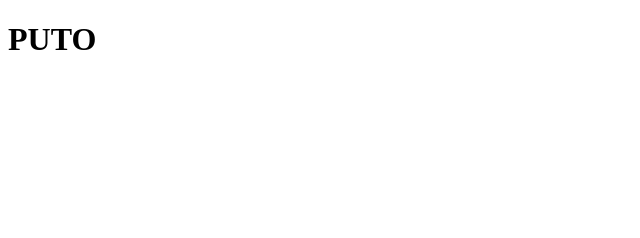
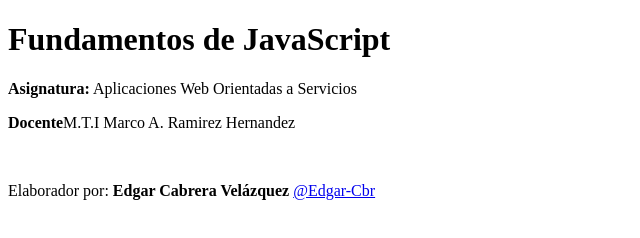
Before and after one commit to Edgar-Cbr/fundamentosJS_230496, a plain HTML site: page index.html in a window 1280 px wide. Shown: the whole page, without its empty margins (0-640 px from the left). Drawn offline with Linux system fonts and the light colour scheme.

Commit message:
Practica 2
Creacion de archivo Index.html y se rectifico

```diff
--- a/index.html
+++ b/index.html
@@ -1,12 +1,34 @@
 <!DOCTYPE html>
 <html lang="es-MX">
+
 <head>
     <meta charset="UTF-8">
     <meta name="viewport" content="width=device-width, initial-scale=1.0">
     <title>Fundamentos de JavaScript - .: &lt;230496 &gt; ;.</title>
     <link rel="icon" type="image/x-icon" href="/Assets/favicon-32x32.png">
+    <link rel="preconnect" href="https://fonts.googleapis.com">
+    <link rel="preconnect" href="https://fonts.gstatic.com" crossorigin>
+    <link rel="preconnect" href="https://fonts.googleapis.com/css2?family=Lato:wght@400;700;900&display=swap" rel="stylesheet">
 </head>
 <body>
-    <h1>PUTO</h1>
+    <header>
+        <h1>Fundamentos de JavaScript</h1>
+        <p><strong>Asignatura:</strong> Aplicaciones Web Orientadas a Servicios</p>
+        <p><strong>Docente</strong>M.T.I Marco A. Ramirez Hernandez</p>
+        <br>
+        <p>
+            Elaborador por: <strong>Edgar Cabrera Velázquez</strong>
+            <a href="https://github.com/Edgar-Cbr">@Edgar-Cbr</a>
+        </p>
+    </header>
+
+
+
+
+
+
+
+
+
 </body>
 </html>
```
